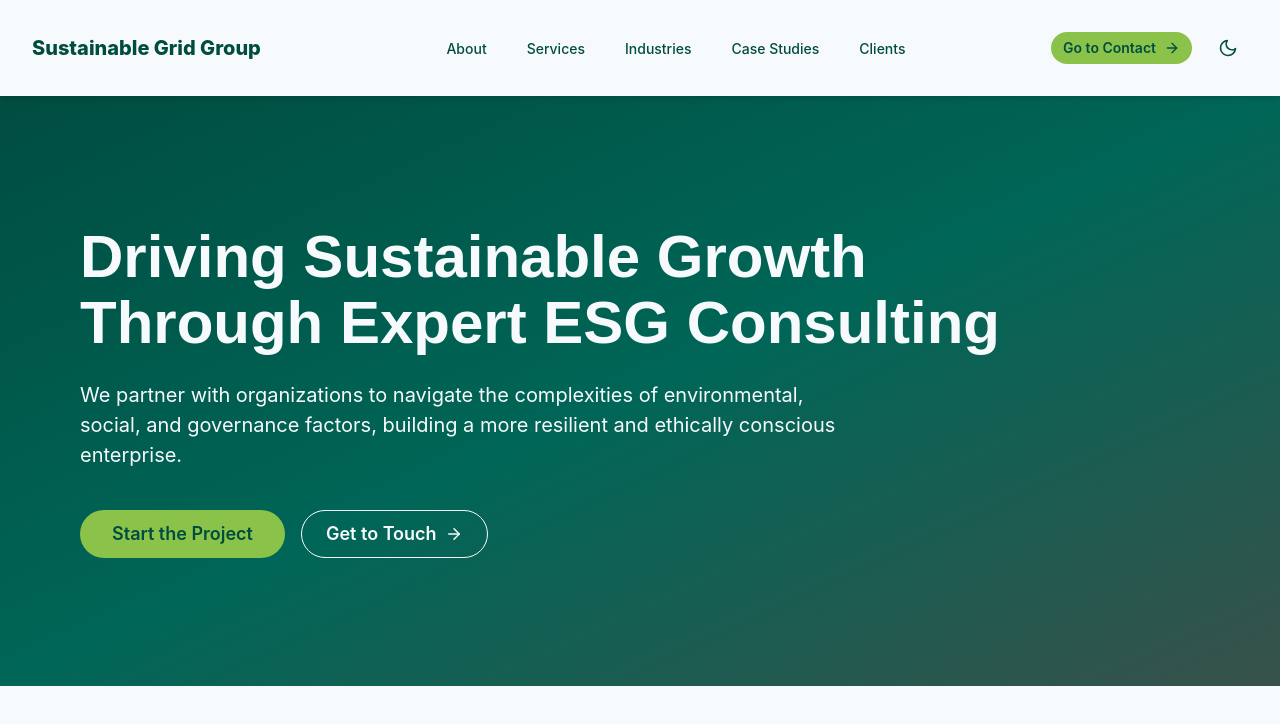
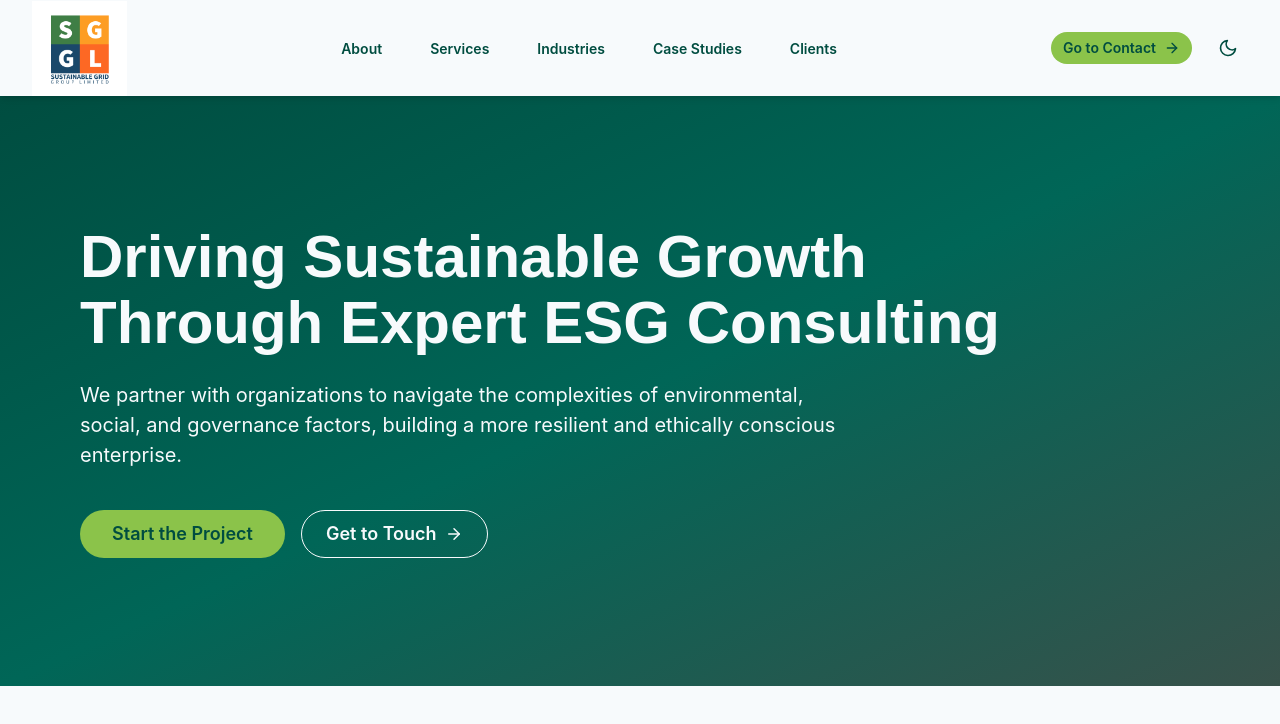
Before and after one commit to symonogwe/sustainable-grid-group-website, a React (Vite) app: page / in a window 1280 px wide. Shown: the top 724 px of the page. Built offline with nearby package versions, Linux system fonts and the light colour scheme.

Commit message:
Add Logo Image Asset to Header Component

```diff
--- a/src/Header.jsx
+++ b/src/Header.jsx
@@ -1,164 +1,47 @@
-// // src/components/Header.jsx
-
-// import {
-//   Box,
-//   Flex,
-//   Text,
-//   Button,
-//   Stack,
-//   useColorModeValue,
-//   Link as ChakraLink,
-// } from "@chakra-ui/react";
-// import { FiMenu, FiArrowRight } from "react-icons/fi";
-// // We'll assume a local path for navigation
-// import { Link as ReactRouterLink } from "react-router-dom";
-
-// import ThemeToggle from "./ThemeToggle"; // Import the new component
-
-// // --- A Simple Logo Component (Placeholder for your import) ---
-// const Logo = () => (
-//   // Replace this Text with your actual logo component/image later
-//   <Text
-//     fontSize="xl"
-//     fontWeight="extrabold"
-//     color={useColorModeValue("sgg.900", "sgg.100")}
-//   >
-//     Sustainable Grid Group
-//   </Text>
-// );
-
-// const Header = () => {
-//   // Colors from theme.js for sticky navbar effect
-//   const bg = useColorModeValue("navbar.light", "navbar.dark");
-//   const color = useColorModeValue("sgg.900", "sgg.100");
-
-//   // Navigation Links
-//   const navItems = [
-//     "About",
-//     "Services",
-//     "Industries",
-//     "Case Studies",
-//     "Clients",
-//   ];
-
-//   return (
-//     <Box
-//       bg={bg}
-//       px={{ base: 4, md: 8 }}
-//       py={4}
-//       position="sticky"
-//       top="0"
-//       zIndex="sticky"
-//       shadow="md"
-//       backdropFilter="blur(8px)"
-//     >
-//       <Flex
-//         h={16}
-//         alignItems={"center"}
-//         justifyContent={"space-between"}
-//         maxW="7xl"
-//         mx="auto"
-//       >
-//         {/* 1. LOGO (FAR LEFT) */}
-//         <Logo />
-
-//         {/* 2. DESKTOP NAV LINKS (CENTER) */}
-//         {/* Hidden on mobile, shown on desktop */}
-//         <Flex display={{ base: "none", lg: "flex" }} ml={10}>
-//           <Stack direction={"row"} spacing={6}>
-//             {navItems.map((item) => (
-//               <ChakraLink
-//                 key={item}
-//                 as={ReactRouterLink}
-//                 to={`/${item.toLowerCase().replace(" ", "-")}`}
-//                 p={2}
-//                 fontSize={"sm"}
-//                 fontWeight={500}
-//                 color={color}
-//                 _hover={{
-//                   textDecoration: "none",
-//                   color: "sgg.500",
-//                 }}
-//               >
-//                 {item}
-//               </ChakraLink>
-//             ))}
-//           </Stack>
-//         </Flex>
-
-//         {/* 3. CTAs and Theme Toggle (FAR RIGHT) */}
-//         <Stack
-//           direction={"row"}
-//           spacing={{ base: 1, md: 4 }}
-//           alignItems={"center"}
-//         >
-//           {/* Desktop CTA Button: Go to Contact */}
-//           <Button
-//             as={ReactRouterLink}
-//             to="/contact"
-//             display={{ base: "none", md: "inline-flex" }}
-//             variant="solid"
-//             size="sm"
-//             rightIcon={<FiArrowRight size={16} />}
-//           >
-//             Go to Contact
-//           </Button>
-
-//           {/* Theme Toggle */}
-//           <ThemeToggle />
-
-//           {/* Mobile Menu Icon (Hidden on large screens) */}
-//           <Button
-//             display={{ base: "inline-flex", lg: "none" }} // Show only on mobile/tablet
-//             variant="ghost"
-//             aria-label={"Open Menu"}
-//             onClick={() => console.log("Open Mobile Menu")}
-//             size="md"
-//             color={color}
-//           >
-//             <FiMenu size={20} />
-//           </Button>
-//         </Stack>
-//       </Flex>
-//     </Box>
-//   );
-// };
-
-// export default Header;
-
-// src/components/Header.jsx (Updated)
-
 import {
   Box,
   Flex,
-  Text,
+  Image,
   Button,
   Stack,
   useColorModeValue,
   Link as ChakraLink,
-  useDisclosure, // 👈 New Import for Drawer control
+  useDisclosure,
 } from "@chakra-ui/react";
 import { FiMenu, FiArrowRight } from "react-icons/fi";
 import { Link as ReactRouterLink } from "react-router-dom";
 
 import ThemeToggle from "./ThemeToggle";
-import MobileMenu from "./MobileMenu"; // 👈 Import the MobileMenu component
+import MobileMenu from "./MobileMenu";
 
-// --- A Simple Logo Component --- (Kept for reference)
-const Logo = () => (
-  <Text
-    fontSize="xl"
-    fontWeight="extrabold"
-    color={useColorModeValue("sgg.900", "sgg.100")}
-  >
-    Sustainable Grid Group
-  </Text>
-);
+const logoSrc = "/src/assets/SGG-Logo.jpeg";
+
+const Logo = () => {
+  const handleLogoClick = () => {
+    window.scrollTo({ top: 0, behavior: "smooth" });
+  };
+
+  return (
+    <ChakraLink
+      as={ReactRouterLink}
+      to="/"
+      onClick={handleLogoClick}
+      _hover={{ opacity: 0.8 }}
+      display="flex"
+      alignItems="center"
+    >
+      <Image
+        src={logoSrc}
+        alt="Sustainable Grid Group"
+        h="95px" // Keeps the navbar height consistent
+        objectFit="contain"
+      />
+    </ChakraLink>
+  );
+};
 
 const Header = () => {
-  // 💡 Use Chakra UI's useDisclosure hook to manage the Drawer state
   const { isOpen, onOpen, onClose } = useDisclosure();
-
   const bg = useColorModeValue("navbar.light", "navbar.dark");
   const color = useColorModeValue("sgg.900", "sgg.100");
 
@@ -180,21 +63,21 @@ const Header = () => {
       zIndex="sticky"
       shadow="md"
       backdropFilter="blur(8px)"
+      transition="background-color 0.2s"
     >
       <Flex
         h={16}
         alignItems={"center"}
-        justifyContent={"space-between"}
+        justifyContent={"space-between"} // This pushes Logo Left and CTAs Right
         maxW="7xl"
         mx="auto"
       >
-        {/* 1. LOGO (FAR LEFT) */}
-        <Logo />
+        <Box>
+          <Logo />
+        </Box>
 
-        {/* 2. DESKTOP NAV LINKS (CENTER) */}
-        {/* ... (Desktop links remain the same) ... */}
-        <Flex display={{ base: "none", lg: "flex" }} ml={10}>
-          <Stack direction={"row"} spacing={6}>
+        <Flex display={{ base: "none", lg: "flex" }}>
+          <Stack direction={"row"} spacing={8}>
             {navItems.map((item) => (
               <ChakraLink
                 key={item}
@@ -202,11 +85,11 @@ const Header = () => {
                 to={`/${item.toLowerCase().replace(" ", "-")}`}
                 p={2}
                 fontSize={"sm"}
-                fontWeight={500}
+                fontWeight={600}
                 color={color}
                 _hover={{
                   textDecoration: "none",
-                  color: "sgg.500",
+                  color: "sgg.500", // Green accent on hover
                 }}
               >
                 {item}
@@ -215,10 +98,9 @@ const Header = () => {
           </Stack>
         </Flex>
 
-        {/* 3. CTAs and Theme Toggle (FAR RIGHT) */}
         <Stack
           direction={"row"}
-          spacing={{ base: 1, md: 4 }}
+          spacing={{ base: 2, md: 4 }}
           alignItems={"center"}
         >
           {/* Desktop CTA Button */}
@@ -233,27 +115,25 @@ const Header = () => {
             Go to Contact
           </Button>
 
+          {/* Theme Toggle */}
           <ThemeToggle />
 
-          {/* Mobile Menu Icon */}
+          {/* Mobile Menu Icon (Hamburger) */}
           <Button
             display={{ base: "inline-flex", lg: "none" }}
             variant="ghost"
             aria-label={"Open Menu"}
-            onClick={onOpen} // 👈 This now opens the drawer
+            onClick={onOpen}
             size="md"
             color={color}
           >
-            <FiMenu size={20} />
+            <FiMenu size={24} />
           </Button>
         </Stack>
       </Flex>
 
       {/* 4. MOBILE MENU DRAWER COMPONENT */}
-      <MobileMenu
-        isOpen={isOpen} // Pass the current state
-        onClose={onClose} // Pass the close handler
-      />
+      <MobileMenu isOpen={isOpen} onClose={onClose} />
     </Box>
   );
 };
```
Also changed, not shown: src/assets/SGG-Logo.jpeg (added).
